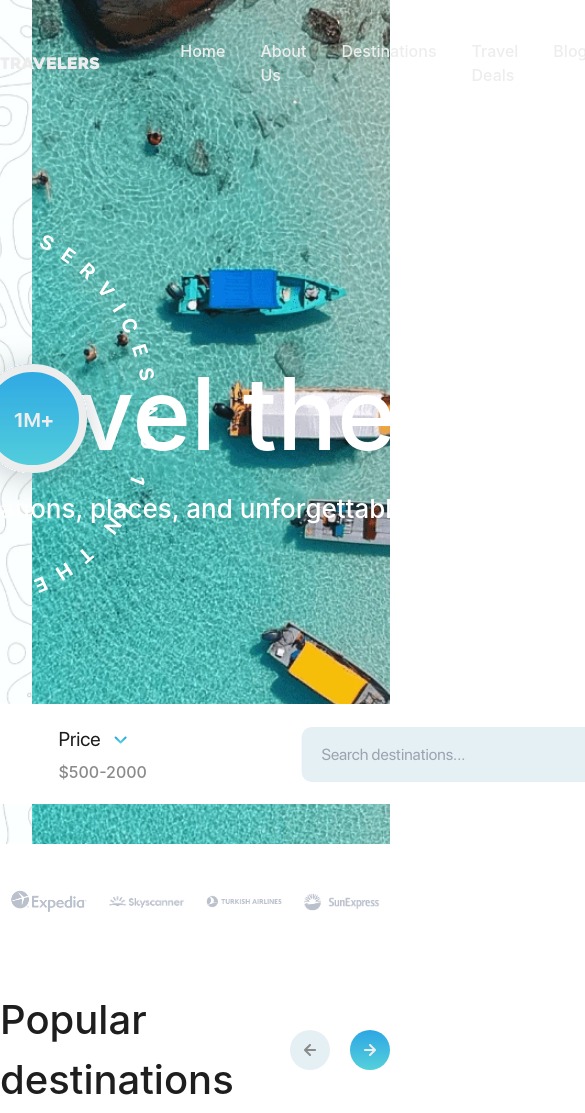
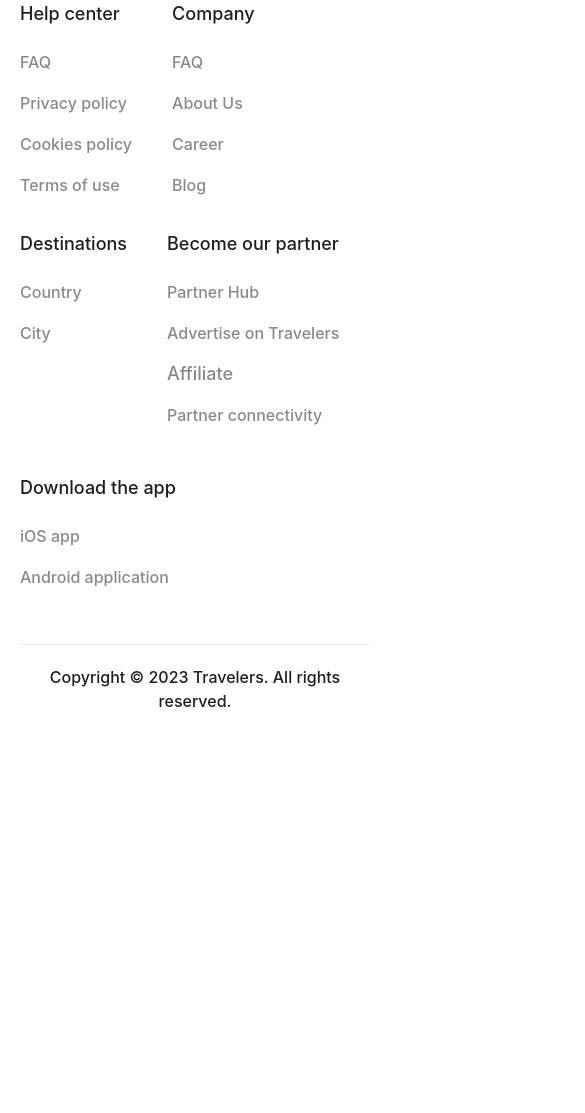
Before and after one commit to iniadnan/html-css-travelers-website, a plain HTML site: page index.html in a window 390 px wide. Shown: the top 1113 px of the page, 585 px wide, since content can reach past the window. After the commit the page ends 844 px from the top, so only its background shows below. Drawn offline with Linux system fonts and the light colour scheme; a web font is replaced by a local one.

Commit message:
footer responsive

```diff
--- a/index.html
+++ b/index.html
@@ -13,7 +13,7 @@
 
 <body>
     <!-- NAV -->
-    <nav class="w-full fixed z-50">
+    <nav class="w-full fixed z-50" style="display: none;">
         <div class="container-travelers">
             <div class="flex items-center gap-x-[80px] py-[14px]">
                 <div>
@@ -36,7 +36,7 @@
         </div>
     </nav>
     <!-- HEADER -->
-    <header>
+    <header style="display: none;">
         <div class="h-screen max-h-[900px] w-full flex flex-nowrap relative">
             <!-- HEADER LEFT -->
             <div class="h-full w-1/12">
@@ -179,7 +179,7 @@
         </div>
     </header>
     <!-- SPONSOR -->
-    <section>
+    <section style="display: none;">
         <div class="container-travelers pt-[25px] pb-[55px]">
             <!-- SPONSOR LIST -->
             <div class="flex items-center">
@@ -199,7 +199,7 @@
         </div>
     </section>
     <!-- POPULAR DESTINATIONS -->
-    <main>
+    <main style="display: none;">
         <div class="container-travelers">
             <section class="flex items-center justify-between mb-12">
                 <div>
@@ -345,7 +345,7 @@
         </div>
     </main>
     <!-- EXCAPE TO PARADISE -->
-    <section>
+    <section style="display: none;">
         <div class="container-travelers py-[120px]">
             <div class="flex items-start justify-between">
                 <!-- ESCAPE PARADISE LEFT -->
@@ -449,7 +449,7 @@
         </div>
     </section>
     <!-- BOOKING TRAVEL -->
-    <main>
+    <main style="display: none;">
         <div class="container-travelers pb-[120px]">
             <div class="flex items-start justify-between">
                 <!-- BOOKING TRAVEL LEFT -->
@@ -612,7 +612,7 @@
         </div>
     </main>
     <!-- REVIEWS -->
-    <section>
+    <section style="display: none;">
         <div class="container-travelers pb-[120px]">
             <div class="flex items-start justify-between">
                 <!-- REVIEWS: LEFT -->
@@ -690,7 +690,7 @@
         </div>
     </section>
     <!-- NOTIFICATION FROM US -->
-    <section>
+    <section style="display: none;">
         <div class="container-travelers pb-[120px]">
             <div class="flex items-center justify-center bg-cover bg-center h-[450px] rounded-[20px]"
                 style="background-image: url('./assets/images/notifications.webp');">
@@ -722,65 +722,65 @@
     </section>
     <!-- FOOTER -->
     <footer>
-        <div class="container-travelers">
+        <div class="container-travelers px-5 md:px-5 lg:px-0">
             <!-- FOOTER LIST -->
             <div
-                class="flex items-start flex-wrap md:flex-wrap lg:flex-nowrap md:gap-x-20 lg:gap-x-14 xl:gap-x-20 pb-[55px]">
+                class="flex items-start flex-wrap md:flex-wrap lg:flex-nowrap gap-y-8 gap-x-10 md:gap-x-20 lg:gap-x-14 xl:gap-x-20 pb-10 md:pb-[48px] lg:pb-[55px]">
                 <div>
-                    <h2 class="font-medium text-2xl text-[#1E1E1E]">Help center</h2>
+                    <h2 class="font-medium text-lg md:text-xl lg:text-2xl text-[#1E1E1E]">Help center</h2>
                     <div class="mt-5">
-                        <p class="mb-5"><a href="/" class="font-medium text-[#8A8A8A] hover:text-[#1E1E1E]">FAQ</a></p>
-                        <p class="mb-5"><a href="/" class="font-medium text-[#8A8A8A] hover:text-[#1E1E1E]">Privacy
+                        <p class="mb-3.5 md:mb-5"><a href="/" class="font-medium text-base md:text-lg text-[#8A8A8A] hover:text-[#1E1E1E]">FAQ</a></p>
+                        <p class="mb-3.5 md:mb-5"><a href="/" class="font-medium text-base md:text-lg text-[#8A8A8A] hover:text-[#1E1E1E]">Privacy
                                 policy</a></p>
-                        <p class="mb-5"><a href="/" class="font-medium text-[#8A8A8A] hover:text-[#1E1E1E]">Cookies
+                        <p class="mb-3.5 md:mb-5"><a href="/" class="font-medium text-base md:text-lg text-[#8A8A8A] hover:text-[#1E1E1E]">Cookies
                                 policy</a></p>
-                        <p><a href="/" class="font-medium text-[#8A8A8A] hover:text-[#1E1E1E]">Terms of use</a></p>
+                        <p><a href="/" class="font-medium text-base md:text-lg text-[#8A8A8A] hover:text-[#1E1E1E]">Terms of use</a></p>
                     </div>
                 </div>
                 <div>
-                    <h2 class="font-medium text-2xl text-[#1E1E1E]">Company</h2>
+                    <h2 class="font-medium text-lg md:text-xl lg:text-2xl text-[#1E1E1E]">Company</h2>
                     <div class="mt-5">
-                        <p class="mb-5"><a href="/" class="font-medium text-[#8A8A8A] hover:text-[#1E1E1E]">FAQ</a></p>
-                        <p class="mb-5"><a href="/" class="font-medium text-[#8A8A8A] hover:text-[#1E1E1E]">About Us</a>
+                        <p class="mb-3.5 md:mb-5"><a href="/" class="font-medium text-base md:text-lg text-[#8A8A8A] hover:text-[#1E1E1E]">FAQ</a></p>
+                        <p class="mb-3.5 md:mb-5"><a href="/" class="font-medium text-base md:text-lg text-[#8A8A8A] hover:text-[#1E1E1E]">About Us</a>
                         </p>
-                        <p class="mb-5"><a href="/" class="font-medium text-[#8A8A8A] hover:text-[#1E1E1E]">Career</a>
+                        <p class="mb-3.5 md:mb-5"><a href="/" class="font-medium text-base md:text-lg text-[#8A8A8A] hover:text-[#1E1E1E]">Career</a>
                         </p>
-                        <p><a href="/" class="font-medium text-[#8A8A8A] hover:text-[#1E1E1E]">Blog</a></p>
+                        <p><a href="/" class="font-medium text-base md:text-lg text-[#8A8A8A] hover:text-[#1E1E1E]">Blog</a></p>
                     </div>
                 </div>
                 <div>
-                    <h2 class="font-medium text-2xl text-[#1E1E1E]">Destinations</h2>
+                    <h2 class="font-medium text-lg md:text-xl lg:text-2xl text-[#1E1E1E]">Destinations</h2>
                     <div class="mt-5">
-                        <p class="mb-5"><a href="/" class="font-medium text-[#8A8A8A] hover:text-[#1E1E1E]">Country</a>
+                        <p class="mb-3.5 md:mb-5"><a href="/" class="font-medium text-base md:text-lg text-[#8A8A8A] hover:text-[#1E1E1E]">Country</a>
                         </p>
-                        <p class="mb-5"><a href="/" class="font-medium text-[#8A8A8A] hover:text-[#1E1E1E]">City</a></p>
+                        <p class="mb-3.5 md:mb-5"><a href="/" class="font-medium text-base md:text-lg text-[#8A8A8A] hover:text-[#1E1E1E]">City</a></p>
                     </div>
                 </div>
                 <div>
-                    <h2 class="font-medium text-2xl text-[#1E1E1E]">Become our partner</h2>
+                    <h2 class="font-medium text-lg md:text-xl lg:text-2xl text-[#1E1E1E]">Become our partner</h2>
                     <div class="mt-5">
-                        <p class="mb-5"><a href="/" class="font-medium text-[#8A8A8A] hover:text-[#1E1E1E]">Partner
+                        <p class="mb-3.5 md:mb-5"><a href="/" class="font-medium text-base md:text-lg text-[#8A8A8A] hover:text-[#1E1E1E]">Partner
                                 Hub</a></p>
-                        <p class="mb-5"><a href="/" class="font-medium text-[#8A8A8A] hover:text-[#1E1E1E]">Advertise on
+                        <p class="mb-3.5 md:mb-5"><a href="/" class="font-medium text-base md:text-lg text-[#8A8A8A] hover:text-[#1E1E1E]">Advertise on
                                 Travelers</a></p>
-                        <p class="mb-5"><a href="#"
+                        <p class="mb-3.5 md:mb-5"><a href="#"
                                 class="font-medium text-[#8A8A8A] hover:text-[#1E1E1E]">Affiliate</a></p>
-                        <p class="mb-5"><a href="/" class="font-medium text-[#8A8A8A] hover:text-[#1E1E1E]">Partner
+                        <p class="mb-3.5 md:mb-5"><a href="/" class="font-medium text-base md:text-lg text-[#8A8A8A] hover:text-[#1E1E1E]">Partner
                                 connectivity</a></p>
                     </div>
                 </div>
                 <div>
-                    <h2 class="font-medium text-2xl text-[#1E1E1E]">Download the app</h2>
+                    <h2 class="font-medium text-lg md:text-xl lg:text-2xl text-[#1E1E1E]">Download the app</h2>
                     <div class="mt-5">
-                        <p class="mb-5"><a href="/" class="font-medium text-[#8A8A8A] hover:text-[#1E1E1E]">iOS app</a>
+                        <p class="mb-3.5 md:mb-5"><a href="/" class="font-medium text-base md:text-lg text-[#8A8A8A] hover:text-[#1E1E1E]">iOS app</a>
                         </p>
-                        <p class="mb-5"><a href="/" class="font-medium text-[#8A8A8A] hover:text-[#1E1E1E]">Android
+                        <p class="mb-3.5 md:mb-5"><a href="/" class="font-medium text-base md:text-lg text-[#8A8A8A] hover:text-[#1E1E1E]">Android
                                 application</a></p>
                     </div>
                 </div>
             </div>
             <!-- FOOTER COPYRIGHT -->
-            <div class="pt-[25px] pb-[35px] border-t border-[#E5F0F5]">
+            <div class="pt-[20px] md:pt-[25px] pb-[35px] border-t border-[#E5F0F5]">
                 <p class="font-medium text-base text-[#1E1E1E] text-center">Copyright © 2023 Travelers. All rights
                     reserved.</p>
             </div>
```
Also changed, not shown: styles/css/tailwind.css.
